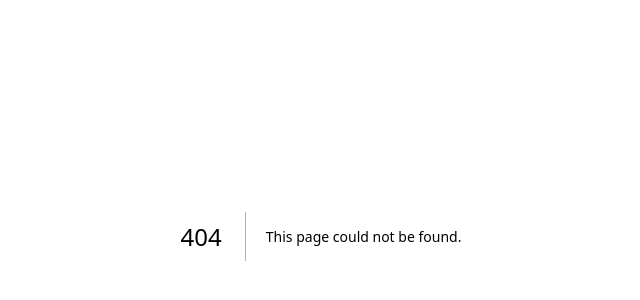
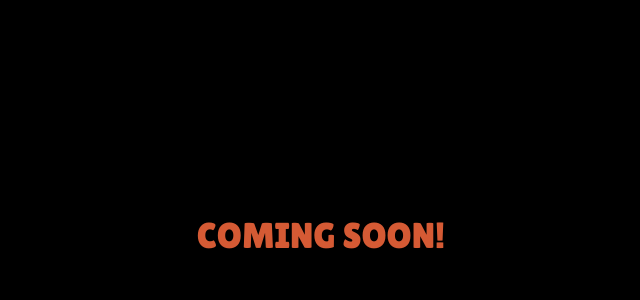
Before and after one commit to Risav03/john-d-2, a Next.js app: page /merch in a window 1280 px wide. Before the commit this address had no page. Shown: the part 164-464 px from the top of the page, without its empty margins (319-959 px from the left). Built offline with nearby package versions, Linux system fonts and the light colour scheme.

Commit message:
added merch

```diff
--- /dev/null
+++ b/app/merch/page.tsx
@@ -0,0 +1,7 @@
+export default function Merch(){
+    return(
+        <div className="h-screen w-screen flex items-center justify-center text-[#d55a34] text-4xl max-md:text-3xl">
+            <h2>COMING SOON!</h2>
+        </div>
+    )
+}
--- a/app/page.tsx
+++ b/app/page.tsx
@@ -10,6 +10,7 @@ import { IoIosMenu } from "react-icons/io";
 import { useState } from "react";
 import { ImCross } from "react-icons/im";
 import { Gallery } from "@/components/gallery";
+import Link from "next/link";
 
 export default function Home() {
 
@@ -41,6 +42,7 @@ export default function Home() {
                 <a href="#about" className="text-lg hover:text-[#d55a34] duration-200 hover:-translate-y-1">About</a>
                 <a href="#gallery" className="text-lg hover:text-[#d55a34] duration-200 hover:-translate-y-1">Gallery</a>
                 <a href="#footer" className="text-lg hover:text-[#d55a34] duration-200 hover:-translate-y-1">Links</a>
+                <Link onClick={()=>{setBringMenu(false)}} href="/merch" className="text-lg hover:text-[#d55a34] duration-200 hover:-translate-y-1">Merch</Link>
               </div>
               <div className="absolute top-16 -right-0 rotate-180 -scale-y-100">
                 <svg
@@ -68,6 +70,7 @@ export default function Home() {
             <a onClick={()=>{setBringMenu(false)}} href="#about" className="text-lg hover:text-[#d55a34] duration-200 hover:-translate-y-1">About</a>
             <a onClick={()=>{setBringMenu(false)}} href="#gallery" className="text-lg hover:text-[#d55a34] duration-200 hover:-translate-y-1">Gallery</a>
             <a onClick={()=>{setBringMenu(false)}} href="#footer" className="text-lg hover:text-[#d55a34] duration-200 hover:-translate-y-1">Links</a>
+            <Link onClick={()=>{setBringMenu(false)}} href="/merch" className="text-lg hover:text-[#d55a34] duration-200 hover:-translate-y-1">Merch</Link>
           </div>
         </div>
 
```
